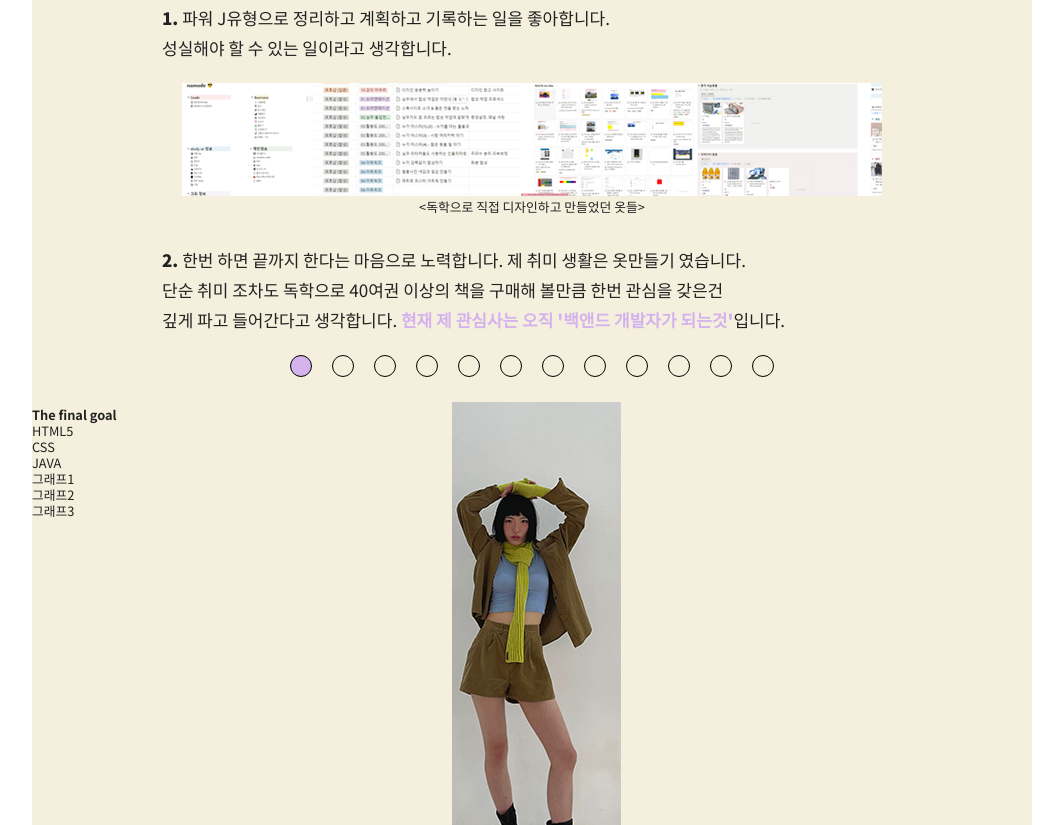
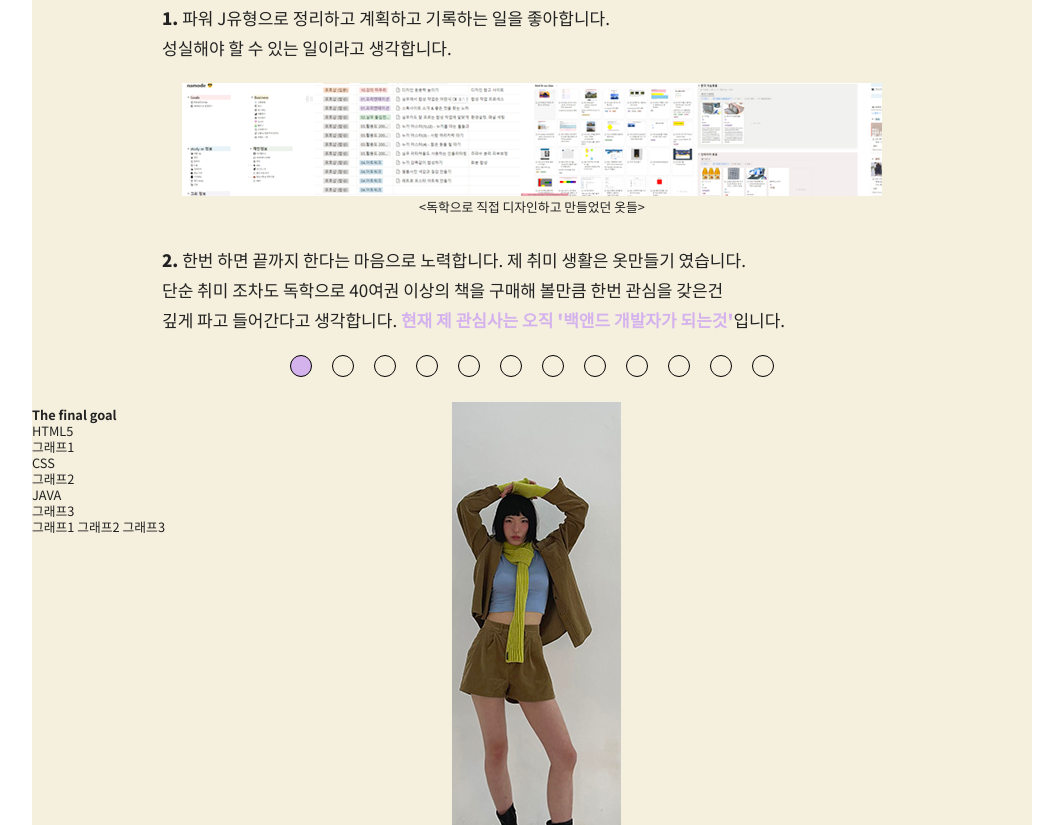
Before and after one commit to leehana12/aboutme, a plain HTML site: page index.html in a window 1280 px wide. Shown: the part 1097-1922 px from the top of the page, without its empty margins (108-1171 px from the left). Drawn offline with Linux system fonts and the light colour scheme; a web font is replaced by a local one.

Commit message:
section goals 수정

```diff
--- a/index.html
+++ b/index.html
@@ -185,22 +185,42 @@
 
 			<div class="goals">
 				<h4>The final goal</h4>
-				<div class="title">
-					<div>
-						<p class="item">HTML5</p>
-						<p class="item">CSS</p>
-						<p class="item">JAVA</p>
-					</div>
+				<ul>
+					<li>
+						<ul>
+							<li>HTML5</li>
+							<li>그래프1</li>
+						</ul>
+					</li>
 
-					<div>
-						<p class="graph"><a href="">그래프1</a></p>
-						<p class="graph"><a href="">그래프2</a></p>
-						<p class="graph"><a href="">그래프3</a></p>
-					</div>
+					<li>
+						<ul>
+							<li>CSS</li>
+							<li>그래프2</li>
+						</ul>
+					</li>
 
-				</div>
+					<li>
+						<ul>
+							<li>JAVA</li>
+							<li>그래프3</li>
+						</ul>
+					</li>
+
+				</ul>
 			</div>
 
+
+
+
+
+
+
+			그래프1
+
+			그래프2
+
+			그래프3
 		</section>
 
 		<footer>
```
